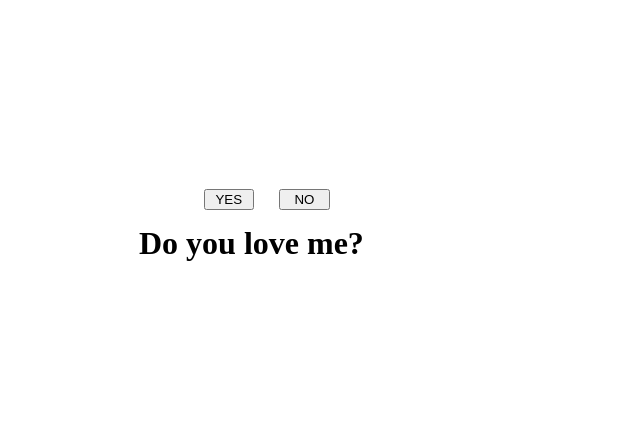
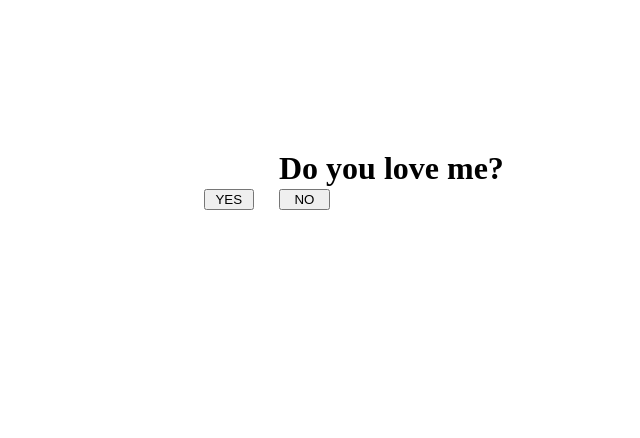
Before and after one commit to touchsxkomputer/WidgetGenerators, a plain HTML site: page You-Must-Love-Me.html in a window 1280 px wide. Shown: the part 46-484 px from the top of the page, without its empty margins (81-721 px from the left). Drawn offline with Linux system fonts and the light colour scheme.

Commit message:
Update You-Must-Love-Me.html

```diff
--- a/You-Must-Love-Me.html
+++ b/You-Must-Love-Me.html
@@ -36,7 +36,7 @@ function f()
 </script>
 </head>
 <body>
-<h1 style="position:absolute; left:220px; top:250; width:auto; height:210px;">Do you love me? </h1>
+<h1 style="position:absolute; left:360px; top:175; width:auto; height:210px;">Do you love me? </h1>
 <div id="By" style="position:absolute; left:285px; top:235px; width:210px;
 height:210px;">
 	<input type="button" value=" YES " onclick="f1()" />
```
